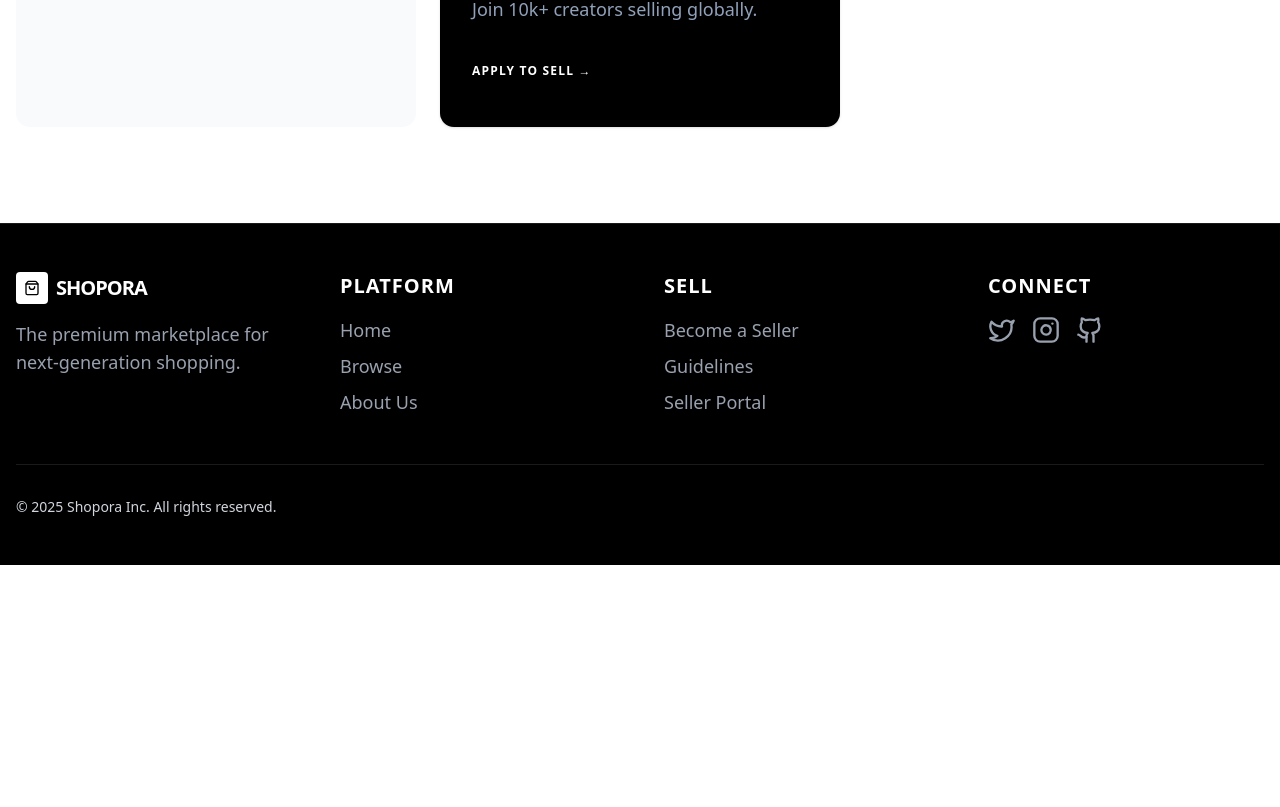
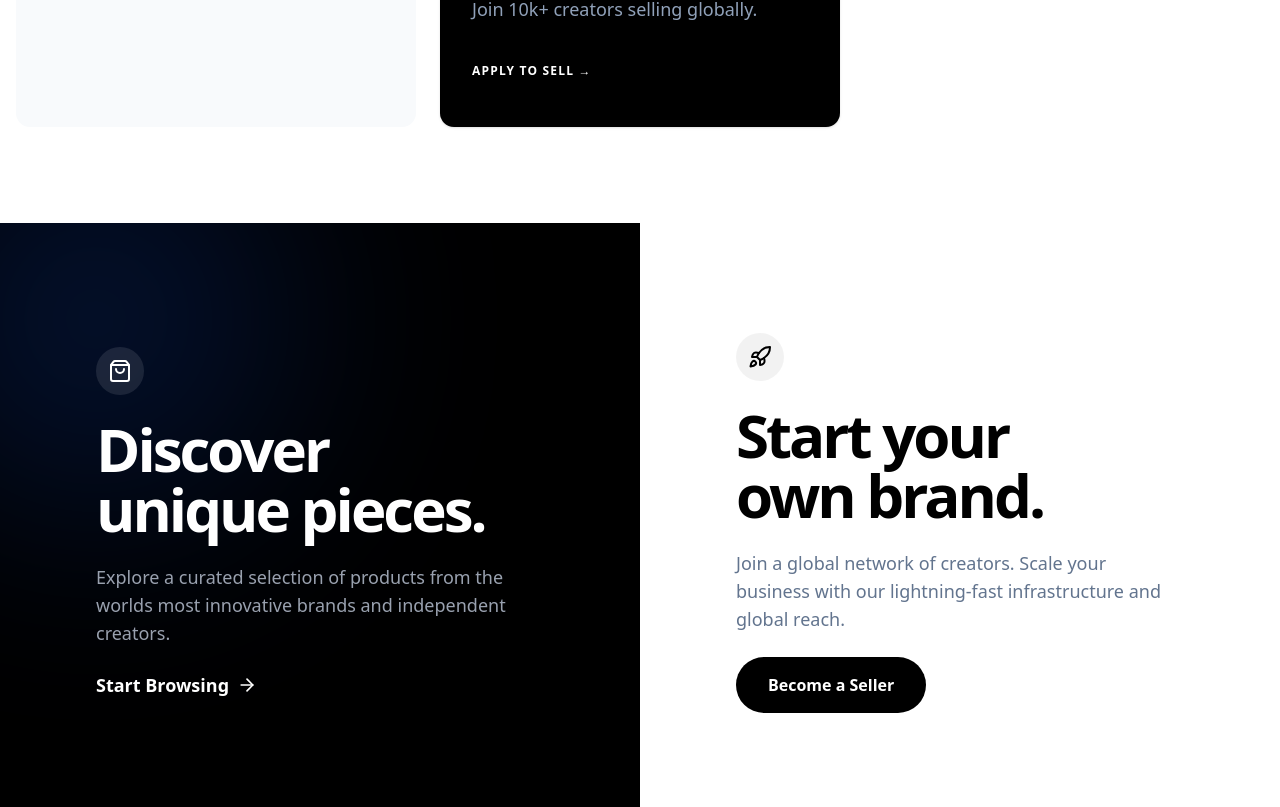
Before and after one commit to Kingestif/Shopora, a Next.js app in the folder frontend/: page / in a window 1280 px wide. Shown: the part 1573-2380 px from the top of the page. Before the commit the page ends 2138 px from the top, so only its background shows below. Built offline with nearby package versions, Linux system fonts and the light colour scheme.

Commit message:
feat: add DualUserSection component to Home page

```diff
--- a/frontend/app/page.tsx
+++ b/frontend/app/page.tsx
@@ -1,3 +1,4 @@
+import DualUserSection from "@/components/landing/Dual-User";
 import FeatureGrid from "@/components/landing/Features";
 import Hero from "@/components/landing/Hero";
 
@@ -6,6 +7,7 @@ export default function Home() {
     <div>
       <Hero/>
       <FeatureGrid/>
+      <DualUserSection/>
     </div>
   );
 }
--- /dev/null
+++ b/frontend/components/landing/Dual-User.tsx
@@ -0,0 +1,54 @@
+import Link from "next/link";
+import { ShoppingBag, Rocket, ArrowRight } from "lucide-react";
+
+export default function DualUserSection() {
+  return (
+    <section className="w-full min-h-150 flex flex-col md:flex-row overflow-hidden">
+
+      <div className="relative flex-1 bg-black text-white p-12 md:p-24 flex flex-col justify-center items-start group">
+        <div className="absolute top-0 left-0 w-full h-full overflow-hidden opacity-20 pointer-events-none">
+           <div className="absolute -top-24 -left-24 w-96 h-96 bg-blue-600 rounded-full blur-[120px]" />
+        </div>
+
+        <div className="relative z-10 space-y-6">
+          <div className="h-12 w-12 rounded-full bg-white/10 flex items-center justify-center">
+            <ShoppingBag className="h-6 w-6 text-white" />
+          </div>
+          <h2 className="text-4xl md:text-6xl font-bold tracking-tighter">
+            Discover <br /> unique pieces.
+          </h2>
+          <p className="text-gray-400 text-lg max-w-md">
+            Explore a curated selection of products from the worlds most innovative brands and independent creators.
+          </p>
+          <Link
+            href="/browse"
+            className="inline-flex items-center gap-2 group/btn text-lg font-semibold hover:gap-4 transition-all"
+          >
+            Start Browsing <ArrowRight className="h-5 w-5 group-hover/btn:translate-x-1 transition-transform" />
+          </Link>
+        </div>
+      </div>
+
+      <div className="relative flex-1 bg-white text-black p-12 md:p-24 flex flex-col justify-center items-start group">
+        <div className="relative z-10 space-y-6">
+          <div className="h-12 w-12 rounded-full bg-black/5 flex items-center justify-center">
+            <Rocket className="h-6 w-6 text-black" />
+          </div>
+          <h2 className="text-4xl md:text-6xl font-bold tracking-tighter">
+            Start your <br /> own brand.
+          </h2>
+          <p className="text-slate-500 text-lg max-w-md">
+            Join a global network of creators. Scale your business with our lightning-fast infrastructure and global reach.
+          </p>
+          <Link
+            href="/seller/signup"
+            className="inline-flex items-center gap-2 bg-black text-white px-8 py-4 rounded-full font-bold hover:bg-gray-800 transition-all hover:scale-105"
+          >
+            Become a Seller
+          </Link>
+        </div>
+      </div>
+
+    </section>
+  );
+}
```
